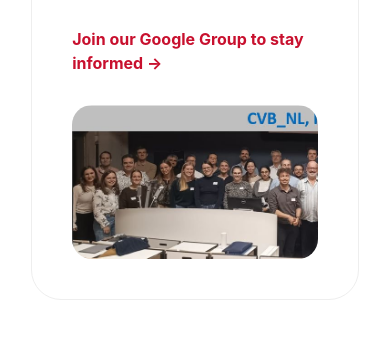
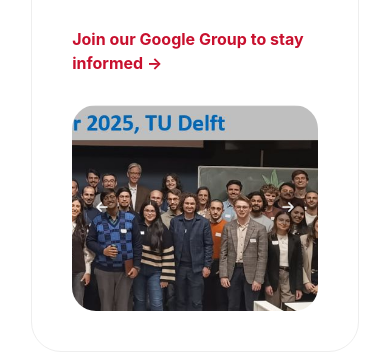
Before and after one commit to jelmerwolterink/cvb_nl, a plain HTML site: page index.html in a window 390 px wide. Shown: the part 3881-4242 px from the top of the page. Drawn offline with Linux system fonts and the light colour scheme.

Commit message:
Phone compatibility

```diff
--- a/index.html
+++ b/index.html
@@ -322,21 +322,67 @@
         }
         .scroll-container {
             width: 100%;
-            overflow-x: auto; /* Enables horizontal swiping */
-            border-radius: 20px;
+            overflow-x: auto;
+            border-radius: 24px;
             margin-top: 30px;
-            -webkit-overflow-scrolling: touch; /* Smooth scrolling on iPhones */
+            -webkit-overflow-scrolling: touch;
+
+            /* --- Centering Logic --- */
+            display: flex;
+            justify-content: center; /* Centers image if it fits */
+            scroll-snap-type: x mandatory; /* Helps with centering on mobile */
+            position: relative;
         }
+
         .scroll-container img {
-            min-width: 600px; /* Ensures it stays wide enough to scroll on small screens */
+            min-width: 800px; /* Slightly wider to ensure there is something to swipe */
             width: 100%;
             display: block;
+            flex-shrink: 0;
+            scroll-snap-align: center; /* Forces the browser to snap to the center */
         }
 
-        /* Hide the scrollbar for a cleaner look */
-        .scroll-container::-webkit-scrollbar {
-            display: none;
+        /* --- Mobile Swipe Indicators --- */
+        /* We create a wrapper to hold the arrows so they don't scroll with the image */
+        .scroll-wrapper {
+            position: relative;
+            width: 100%;
         }
+
+        /* Only show arrows on screens where the image is likely overflowing */
+        @media (max-width: 968px) {
+            .scroll-wrapper::before,
+            .scroll-wrapper::after {
+                font-family: "Font Awesome 6 Free";
+                font-weight: 900;
+                position: absolute;
+                top: 50%;
+                transform: translateY(-50%);
+                z-index: 5;
+                color: white;
+                background: rgba(0, 0, 0, 0.3);
+                width: 30px;
+                height: 30px;
+                border-radius: 50%;
+                display: flex;
+                align-items: center;
+                justify-content: center;
+                font-size: 12px;
+                pointer-events: none; /* User clicks through to the scroll layer */
+                opacity: 0.8;
+                animation: hintPulse 2s infinite;
+            }
+
+            .scroll-wrapper::before { content: "\f060"; left: 15px; } /* Left Arrow */
+            .scroll-wrapper::after { content: "\f061"; right: 15px; } /* Right Arrow */
+        }
+
+        @keyframes hintPulse {
+            0%, 100% { transform: translateY(-50%) scale(1); opacity: 0.5; }
+            50% { transform: translateY(-50%) scale(1.1); opacity: 0.9; }
+        }
+
+        .scroll-container::-webkit-scrollbar { display: none; }
     </style>
 </head>
 <body>
@@ -442,8 +488,10 @@
         </ul>
         <a href="https://groups.google.com/u/0/g/cvb-nl" style="color: var(--accent); font-weight: 700; text-decoration: none; display: block; margin-top: 30px;">Join our Google Group to stay informed &rarr;</a>
         <!-- <img src="photos/consortium.jpeg" alt="Consortium Meeting" style="width: 100%; border-radius: 20px; margin-top: 30px; object-fit: cover; max-height: 400px;"> -->
-        <div class="scroll-container">
-            <img src="photos/consortium.jpeg" alt="Consortium Meeting">
+        <div class="scroll-wrapper">
+            <div class="scroll-container" id="scroll-target">
+                <img src="photos/consortium.jpeg" alt="Consortium Meeting">
+            </div>
         </div>
     </div>
 </section>
@@ -506,6 +554,13 @@
     document.querySelectorAll('.nav-links a').forEach(link => {
         link.addEventListener('click', () => { navList.classList.remove('active'); });
     });
+
+    // Center the consortium photo on load
+    const scrollContainer = document.querySelector('#scroll-target');
+    window.addEventListener('load', () => {
+        const center = (scrollContainer.scrollWidth - scrollContainer.clientWidth) / 2;
+        scrollContainer.scrollTo({ left: center, behavior: 'smooth' });
+    });
 </script>
 
 </body>
```
